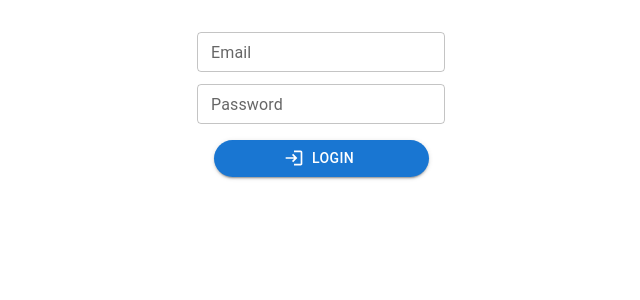
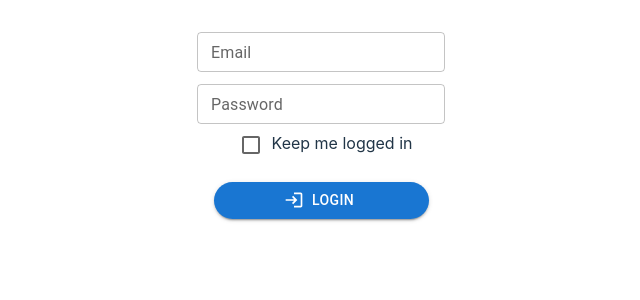
Before and after one commit to Lil-Youn/menu, a React (Vite) app: page /login in a window 1280 px wide. Shown: the top 300 px of the page, without its empty margins (319-959 px from the left). Built offline with nearby package versions, Linux system fonts and the light colour scheme.

Commit message:
add "keep me logged in" checkbox and logic behind it

```diff
--- a/src/pages/login/login.tsx
+++ b/src/pages/login/login.tsx
@@ -1,21 +1,24 @@
 import LoginIcon from "@mui/icons-material/Login";
-import { Box, Button, Snackbar, TextField } from "@mui/material";
-import { useState } from "react";
+import { Box, Button, Checkbox, Snackbar, TextField } from "@mui/material";
+import { useEffect, useState } from "react";
 import { useNavigate } from "react-router-dom";
 
 function Login() {
   const [email, setEmail] = useState("");
   const [password, setPassword] = useState("");
+  const [rememberMe, setRememberMe] = useState(false);
   const [error, setError] = useState(false);
   const navigate = useNavigate();
 
   const handleLogin = () => {
-    // Perform the user and password check here
     if (email === "chefs" && password === "chef-ivx1!") {
-      // Navigate to the /edit page
       navigate("/edit");
+
+      if (rememberMe) {
+        localStorage.setItem("loggedIn", "true");
+        localStorage.setItem("email", email);
+      }
     } else {
-      // Invalid user or password, display an error message
       setError(true);
     }
   };
@@ -23,6 +26,12 @@ function Login() {
   const handleCloseError = () => {
     setError(false);
   };
+
+  useEffect(() => {
+    if (localStorage.getItem("loggedIn") === "true") {
+      navigate("/edit");
+    }
+  }, []);
 
   return (
     <Box>
@@ -51,6 +60,14 @@ function Login() {
           onChange={(e) => setPassword(e.target.value)}
         />
       </div>
+      <div>
+        <Checkbox
+          checked={rememberMe}
+          onChange={(e) => setRememberMe(e.target.checked)}
+        />
+        <span>Keep me logged in</span>
+      </div>
+      <div>
         <Button
           sx={{ width: 215, marginTop: 2, borderRadius: 5 }}
           startIcon={<LoginIcon />}
@@ -59,7 +76,7 @@ function Login() {
         >
           Login
         </Button>
-
+      </div>
       <Snackbar
         open={error}
         autoHideDuration={3000}
```
Lines whose indentation alone changed are shown as unchanged.
